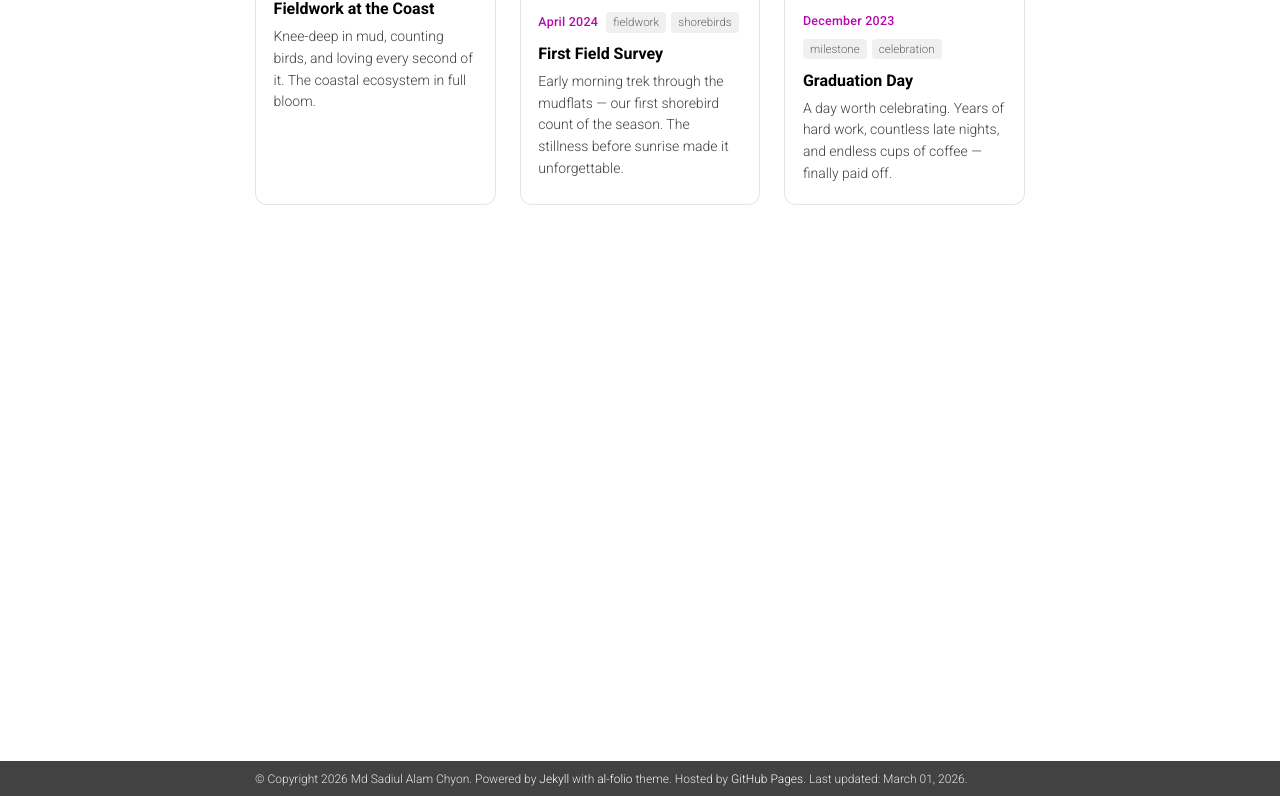
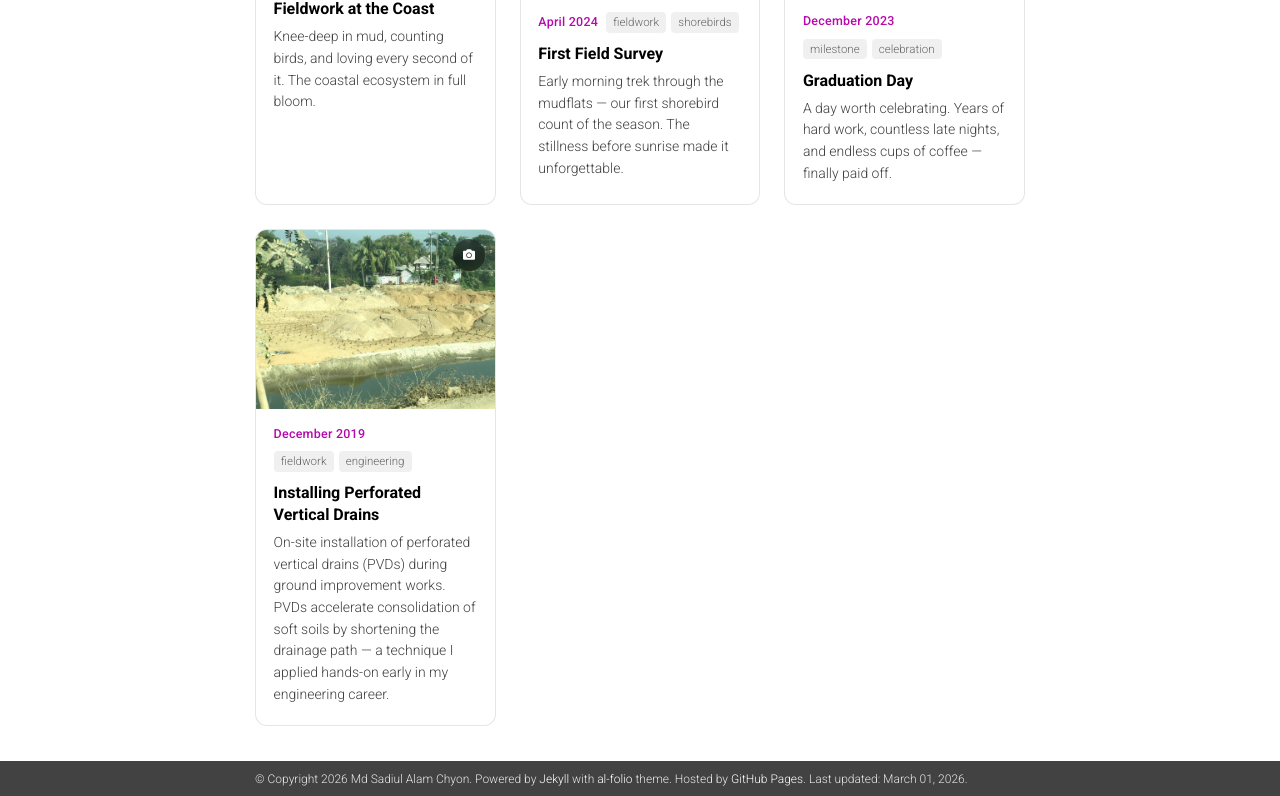
Before and after one commit to sadiulchyon/sadiulchyon.github.io, a Jekyll site: the page built from _pages/memories.md, in a window 1280 px wide and 900 px high, scrolled down 858 px, cut to the strip 104-900 px from the top of the window. Built offline with Jekyll 4.4.1, drawn with Linux system fonts in a browser that asks for light colours; comment, search, counter and statistics services are not loaded; a style sheet for code colours, icons or effects is not loaded.

Commit message:
Add perforated vertical drain memory from December 2019
https://claude.ai/code/session_018qyuMRv7Q64mEnLjv1SQ9G

```diff
--- a/_data/memories.yml
+++ b/_data/memories.yml
@@ -1,6 +1,13 @@
 # Memories data file
 # Each memory can have: title, description, date, image, video (YouTube embed URL), tags, type (photo/video)
 # Images should be placed in /assets/img/memories/
+
+- title: "Installing Perforated Vertical Drains"
+  description: "On-site installation of perforated vertical drains (PVDs) during ground improvement works. PVDs accelerate consolidation of soft soils by shortening the drainage path — a technique I applied hands-on early in my engineering career."
+  date: "2019-12-01"
+  image: "/assets/img/memories/pvd.jpg"
+  tags: [fieldwork, engineering]
+  type: photo
 
 - title: "First Field Survey"
   description: "Early morning trek through the mudflats — our first shorebird count of the season. The stillness before sunrise made it unforgettable."
```
Also changed, not shown: assets/img/memories/pvd.jpg (added).
